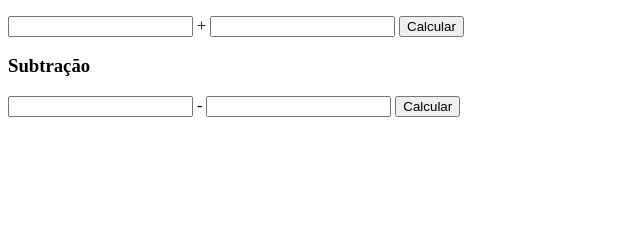
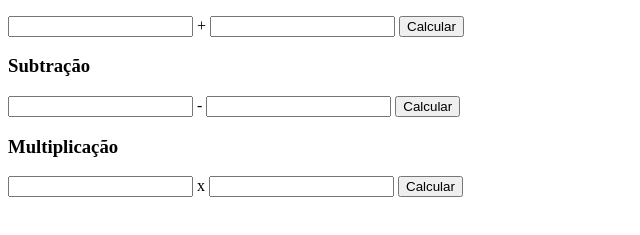
Before and after one commit to MatheusKiyota/Atividade-Bugfix, a plain HTML site: page index.html in a window 1280 px wide. Shown: the part 105-340 px from the top of the page, without its empty margins (0-640 px from the left). Drawn offline with Linux system fonts and the light colour scheme.

Commit message:
multiplication

```diff
--- a/index.html
+++ b/index.html
@@ -21,6 +21,12 @@
     <div id="resultadoSub"></div>
 
 
+    <h3>Multiplicação</h3>
+    <input type="text" id="mult1"> x
+    <input type="text" id="mult2">
+    <button onclick="multiplicacao()">Calcular</button>
+    <div id="resultadoMult"></div>
+
     <script>
         function somar(){
             let num_soma1 = parseFloat(document.getElementById("adicao1").value);
@@ -37,6 +43,14 @@
             let resultado = num_sub1 - num_sub2;
             document.getElementById("resultadoSub").textContent = "Resultado: " + resultado;
         }
+
+          function multiplicacao(){
+            let num_mult1 = parseFloat(document.getElementById("mult1").value);
+            let num_mult2 = parseFloat(document.getElementById("mult2").value);
+
+            let resultado = num_mult1 / num_mult2;
+            document.getElementById("resultadoMult").textContent = "Resultado: " + resultado;
+        }
     </script>
 </body>
 </html>
```
